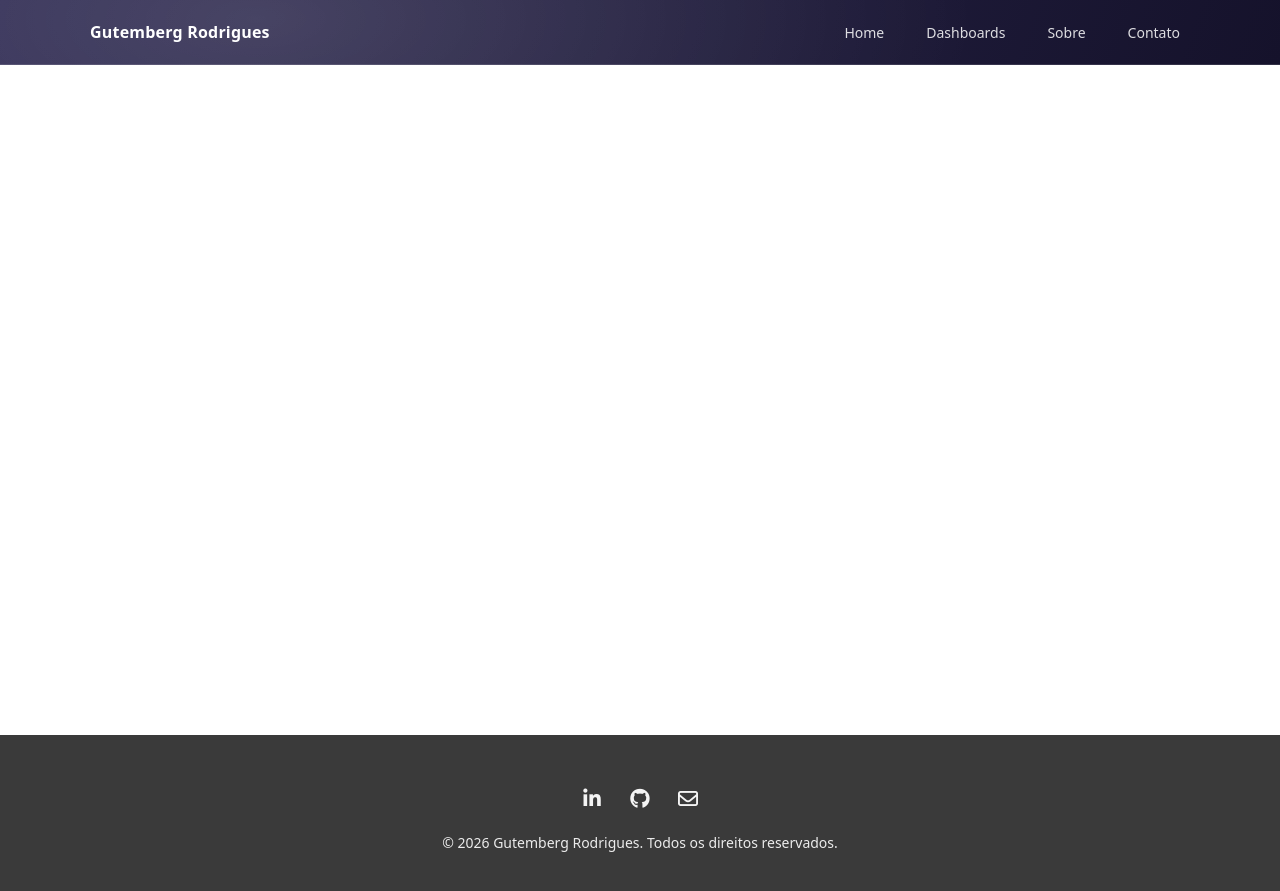
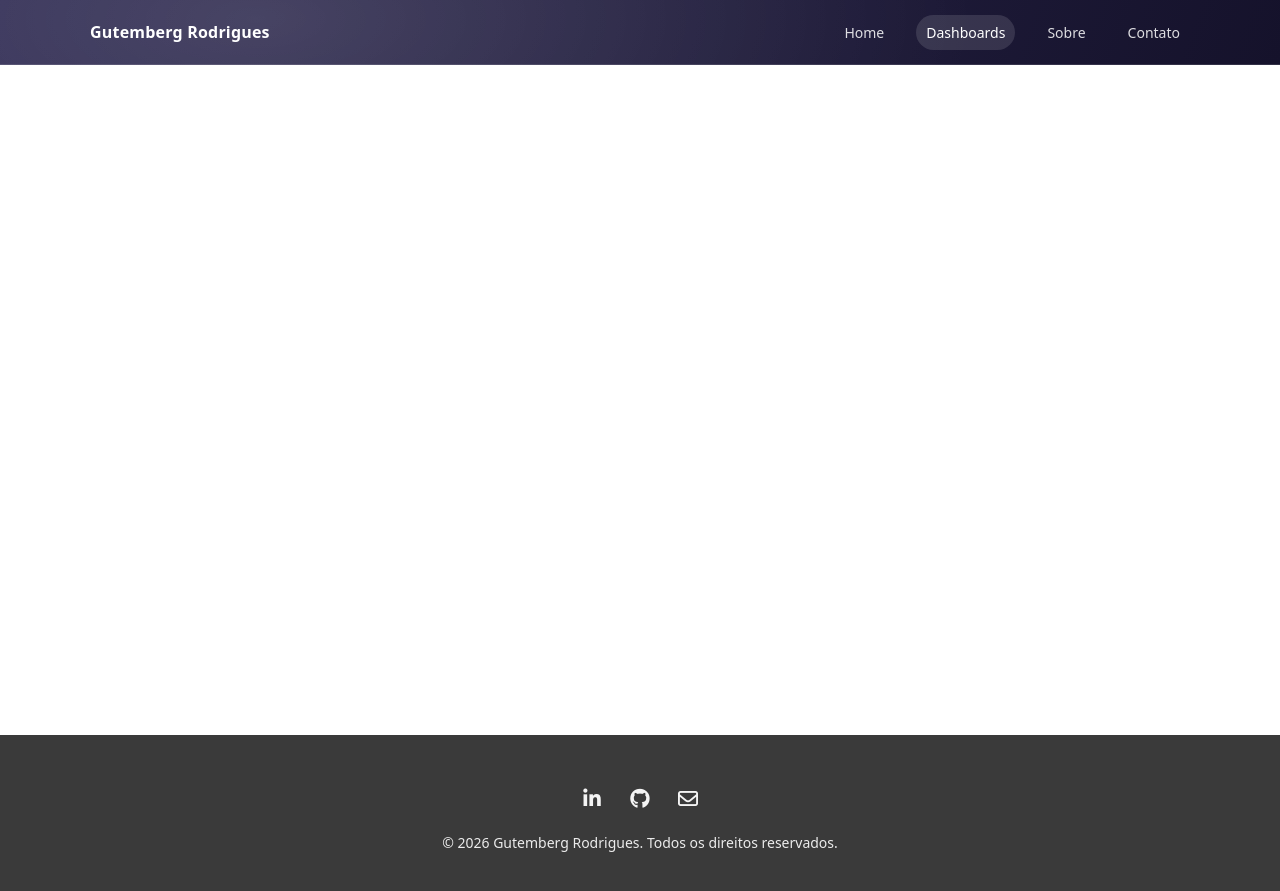
Before and after one commit to GutembergRodrigues/GutembergRodrigues.github.io, a Jekyll site: the page built from dashboards/index.md, in a window 1280 px wide. Shown: the top 891 px of the page. Built offline with Jekyll 4.4.1, drawn with Linux system fonts in a browser that asks for light colours.

Commit message:
Update clean.html

```diff
--- a/_layouts/clean.html
+++ b/_layouts/clean.html
@@ -6,24 +6,29 @@
     <title>{{ page.title }} | {{ site.title }}</title>
 
     <link rel="stylesheet" href="{{ '/assets/css/style.css' | relative_url }}" />
-    <link rel="stylesheet" href="https://cdnjs.cloudflare.com/ajax/libs/font-awesome/6.5.0/css/all.min.css" />
+
+    <!-- Font Awesome -->
+    <link
+      rel="stylesheet"
+      href="https://cdnjs.cloudflare.com/ajax/libs/font-awesome/6.5.0/css/all.min.css"
+    />
   </head>
 
-  <body>
+  <body class="page--clean">
     <header class="topbar">
       <div class="container topbar__inner">
         <div class="brand">{{ site.title }}</div>
 
         <nav class="nav">
           <a class="nav__link" href="{{ '/' | relative_url }}">Home</a>
-          <a class="nav__link" href="{{ '/dashboards/' | relative_url }}">Dashboards</a>
+          <a class="nav__link is-active" href="{{ '/dashboards/' | relative_url }}">Dashboards</a>
           <a class="nav__link" href="{{ '/sobre/' | relative_url }}">Sobre</a>
           <a class="nav__link" href="{{ '/contato/' | relative_url }}">Contato</a>
         </nav>
       </div>
     </header>
 
-    <main>
+    <main class="page--clean__main">
       {{ content }}
     </main>
 
```
